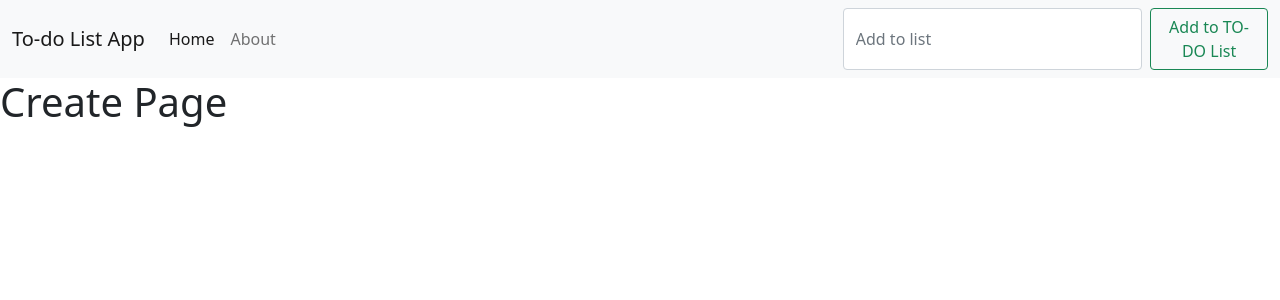
After one commit to szrbrhm/Todo-App, a Django app: template todo_app/templates/todo_app/create.html in a window 1280 px wide. The commit adds this page. Shown: the top 300 px of the page. Run offline with Django 3.2, Linux system fonts and the light colour scheme; the template is opened without the code that fills it, so the values that code supplies are empty.

Commit message:
add templates

```diff
--- /dev/null
+++ b/todo_app/templates/todo_app/base.html
@@ -0,0 +1,57 @@
+<!doctype html>
+<html lang="en">
+  <head>
+    <!-- Required meta tags -->
+    <meta charset="utf-8">
+    <meta name="viewport" content="width=device-width, initial-scale=1">
+
+    <!-- Bootstrap CSS -->
+    <link href="https://cdn.jsdelivr.net/npm/bootstrap@5.1.3/dist/css/bootstrap.min.css" rel="stylesheet" integrity="sha384-1BmE4kWBq78iYhFldvKuhfTAU6auU8tT94WrHftjDbrCEXSU1oBoqyl2QvZ6jIW3" crossorigin="anonymous">
+
+    <title>
+    {% block title %}
+    {% endblock title %}
+        </title>
+  </head>
+  <body>
+    <nav class="navbar navbar-expand-lg navbar-light bg-light">
+        <div class="container-fluid">
+          <a class="navbar-brand" href="#">To-do List App</a>
+          <button class="navbar-toggler" type="button" data-bs-toggle="collapse" data-bs-target="#navbarSupportedContent" aria-controls="navbarSupportedContent" aria-expanded="false" aria-label="Toggle navigation">
+            <span class="navbar-toggler-icon"></span>
+          </button>
+          <div class="collapse navbar-collapse" id="navbarSupportedContent">
+            <ul class="navbar-nav me-auto mb-2 mb-lg-0">
+              <li class="nav-item">
+                <a class="nav-link active" aria-current="page" href="{% url 'index' %}">Home</a>
+              </li>
+              <li class="nav-item">
+                <a class="nav-link" href="{% url 'about' %}">About</a>
+              </li>
+            </ul>
+            <form class="d-flex">
+              <input class="form-control me-2" type="search" placeholder="Add to list" aria-label="Search">
+              <button class="btn btn-outline-success" type="submit">Add to TO-DO List</button>
+            </form>
+          </div>
+        </div>
+      </nav>
+
+
+      {% block content %}
+
+      {% endblock content %}
+
+
+    <!-- Optional JavaScript; choose one of the two! -->
+
+    <!-- Option 1: Bootstrap Bundle with Popper -->
+    <script src="https://cdn.jsdelivr.net/npm/bootstrap@5.1.3/dist/js/bootstrap.bundle.min.js" integrity="sha384-ka7Sk0Gln4gmtz2MlQnikT1wXgYsOg+OMhuP+IlRH9sENBO0LRn5q+8nbTov4+1p" crossorigin="anonymous"></script>
+
+    <!-- Option 2: Separate Popper and Bootstrap JS -->
+    <!--
+    <script src="https://cdn.jsdelivr.net/npm/@popperjs/core@2.10.2/dist/umd/popper.min.js" integrity="sha384-7+zCNj/IqJ95wo16oMtfsKbZ9ccEh31eOz1HGyDuCQ6wgnyJNSYdrPa03rtR1zdB" crossorigin="anonymous"></script>
+    <script src="https://cdn.jsdelivr.net/npm/bootstrap@5.1.3/dist/js/bootstrap.min.js" integrity="sha384-QJHtvGhmr9XOIpI6YVutG+2QOK9T+ZnN4kzFN1RtK3zEFEIsxhlmWl5/YESvpZ13" crossorigin="anonymous"></script>
+    -->
+  </body>
+</html>
--- /dev/null
+++ b/todo_app/templates/todo_app/create.html
@@ -0,0 +1,13 @@
+{% extends 'todo_app/base.html' %}
+
+
+{% block title %}
+    Create Page
+{% endblock title %}
+
+
+
+{% block content %}
+    <h1>Create Page</h1>
+
+{% endblock content %}
```
Also changed, not shown: todo_app/templates/todo_app/about.html (+23 -12 lines), todo_app/templates/todo_app/index.html (+19 -12 lines).
